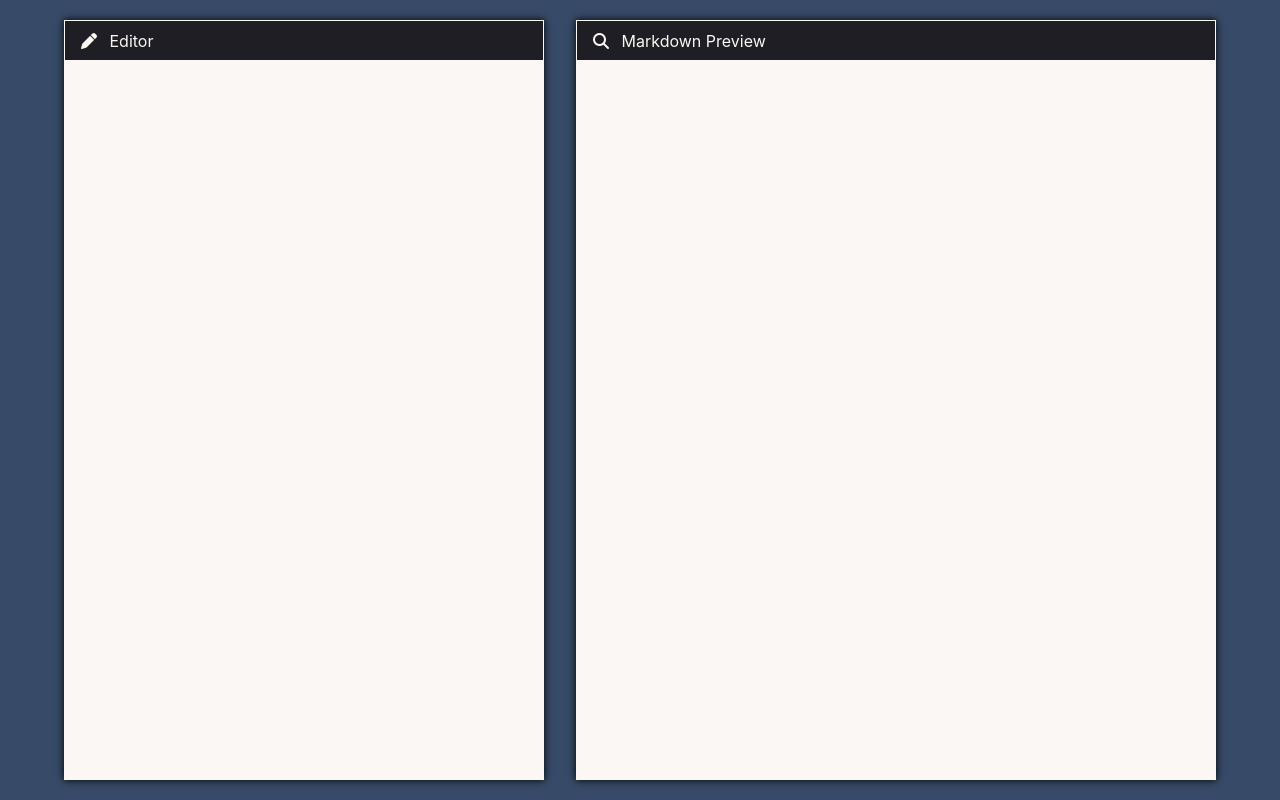
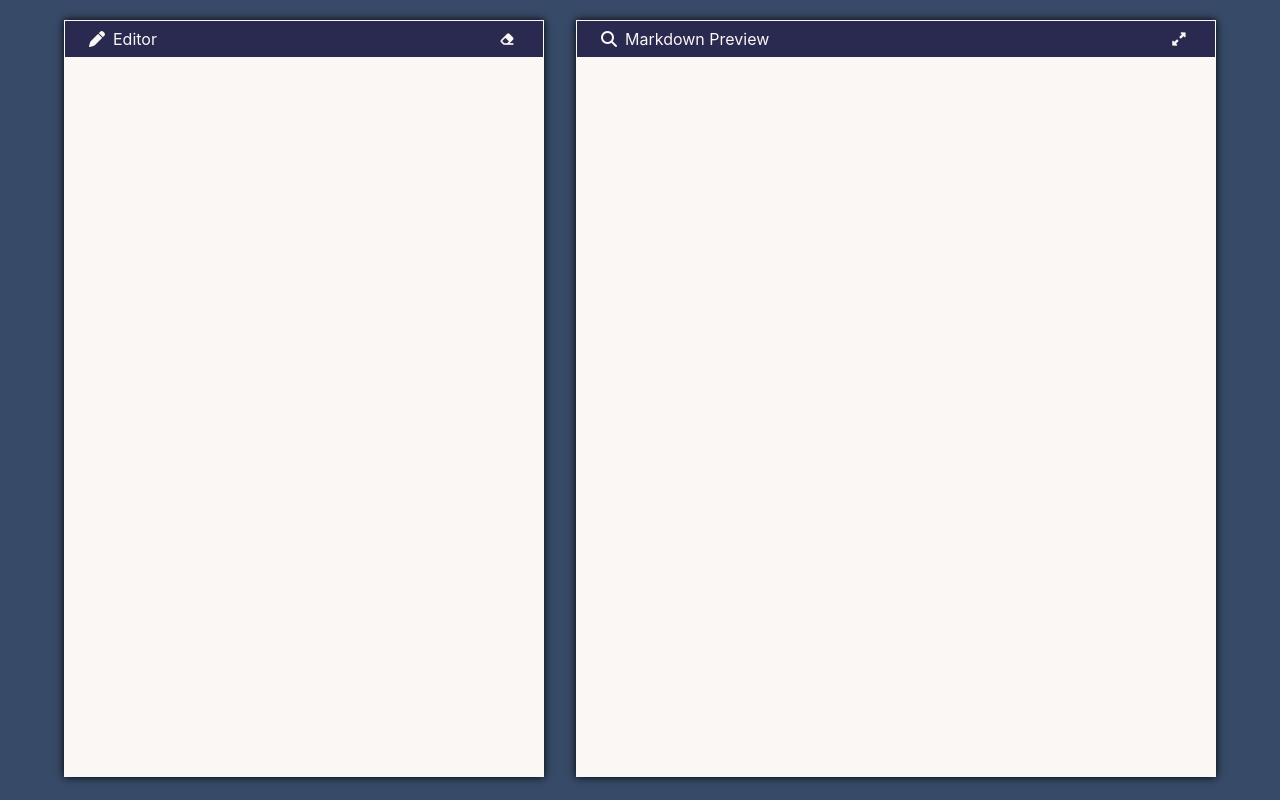
Before and after one commit to afeef97/fcc-markdown-previewer, a React (Create React App) app: page / in a window 1280 px wide. Built offline with nearby package versions, Linux system fonts and the light colour scheme.

Commit message:
Added button to expand preview

```diff
--- a/src/components/App.js
+++ b/src/components/App.js
@@ -8,10 +8,12 @@ export default class App extends React.Component {
     super(props);
 
     this.state = {
-      textInput: ''
+      textInput: '',
+      expandPreview: false
     };
 
     this.handleTextInput = this.handleTextInput.bind(this);
+    this.handleExpand = this.handleExpand.bind(this);
   }
 
   handleTextInput(event) {
@@ -20,11 +22,21 @@ export default class App extends React.Component {
     });
   }
 
+  handleExpand() {
+    this.setState({
+      expandPreview: !this.state.expandPreview
+    })
+  }
+
   render() {
     return (
       <div className="app">
-        <Editor input={this.state.textInput} onChange = {this.handleTextInput}/>
-        <Previewer input={this.state.textInput}/>
+        {
+          this.state.expandPreview
+          ? null
+          : <Editor input={this.state.textInput} onChange = {this.handleTextInput}/>
+        }
+        <Previewer input={this.state.textInput} isExpand = {this.state.expandPreview} expandHandler = {this.handleExpand}/>
       </div>
     );
   }
--- a/src/components/HeaderBar.js
+++ b/src/components/HeaderBar.js
@@ -2,18 +2,40 @@ import React from "react";
 import "../styles/HeaderBar.css";
 
 export default class HeaderBar extends React.Component {
+    headerContent() {
+        if(this.props.title === "Editor") {
+            return (
+                <div style={{display: 'flex', alignItems: 'center'}}>
+                    <i className="fa-solid fa-pen"></i>
+                    <p className="title">{this.props.title}</p>
+                    <button className="button"><i className="fa-solid fa-eraser button-icon"></i></button>
+                </div>
+            );
+        }
+
+        else if(this.props.title === "Markdown Preview") {
+            return (
+                <div style={{display: 'flex', alignItems: 'center'}}>
+                    <i className="fa-solid fa-magnifying-glass"></i>
+                    <p className="title">{this.props.title}</p>
+                    <button onClick={this.props.expandHandler} className="button">
+                        {
+                            this.props.isExpand
+                            ? <i className="fa-solid fa-down-left-and-up-right-to-center button-icon"></i>
+                            : <i className="fa-solid fa-up-right-and-down-left-from-center button-icon"></i>
+                        }
+                    </button>
+                </div>
+            );
+        }
+    }
+
     render() {
         return (
             <div className="header-bar" key={this.props.title}>
-                <p>
-                    {
-                        this.props.title === "Editor"
-                            ? <i className="fa-solid fa-pen"></i>
-                            : this.props.title === "Markdown Preview"
-                            ? <i className="fa-solid fa-magnifying-glass"></i>
-                            : null
-                    } <span>{this.props.title}</span>
-                </p>
+                <div className="header-content">
+                    {this.headerContent()}
+                </div>
             </div>
         );
     }
--- a/src/components/Previewer.js
+++ b/src/components/Previewer.js
@@ -22,8 +22,8 @@ export default class Previewer extends React.Component {
 
     render() {
         return (
-            <div className="preview-container">
-                <HeaderBar title="Markdown Preview"/>
+            <div className="preview-container" style={this.props.isExpand ? {width: '80%'} : null}>
+                <HeaderBar title="Markdown Preview" isExpand = {this.props.isExpand} expandHandler={this.props.expandHandler}/>
                 <div className='preview-area'>
                     <div className="markdown" dangerouslySetInnerHTML={this.getMarkdownText()}></div>
                 </div>
--- a/src/styles/HeaderBar.css
+++ b/src/styles/HeaderBar.css
@@ -5,15 +5,34 @@
     color: var(--primary);
 }
 
-.header-bar p {
-    padding: 0.6rem 0;
-    margin: 0;
+.header-content {
+    padding: 0.5rem 1.5rem;
+    padding-left: 0;
 }
 
-.header-bar i {
-    margin-left: 1rem;
+.header-bar i:not(.button-icon) {
+    display: inline;
+    margin-left: 1.5rem;
 }
 
-.header-bar span {
+.title {
+    display: inline;
+    margin: 0;
     margin-left: 0.5rem;
+    flex-grow: 1;
 }
+
+.button-icon {
+    color: var(--primary);
+}
+
+.button {
+    background: none;
+    padding: 0;
+    border: 0;
+    width: 1.5rem;
+}
+
+.button:hover {
+    cursor: pointer;
+}
--- a/src/styles/Previewer.css
+++ b/src/styles/Previewer.css
@@ -2,12 +2,14 @@
     box-shadow: 0 0 0.5rem var(--shadow);
     margin: 1rem 0.35rem;
     width: 20rem;
+    transition: width 0.5s;
+    transition-delay: 0.1s;
 }
 
 .preview-area {
     background-color: var(--primary);
     height: 80vh;
-    overflow: scroll;
+    overflow: auto;
 }
 
 .preview-area .header-bar {
--- a/src/styles/variables.css
+++ b/src/styles/variables.css
@@ -2,7 +2,7 @@
     /* Colors */
     --primary-background: #374A67;
     --primary: #FBF7F4;
-    --secondary: #1E1E24;
+    --secondary: #2a2a50;
     --accent: #E5E3F0;
     --shadow: #000000;
 }
```
